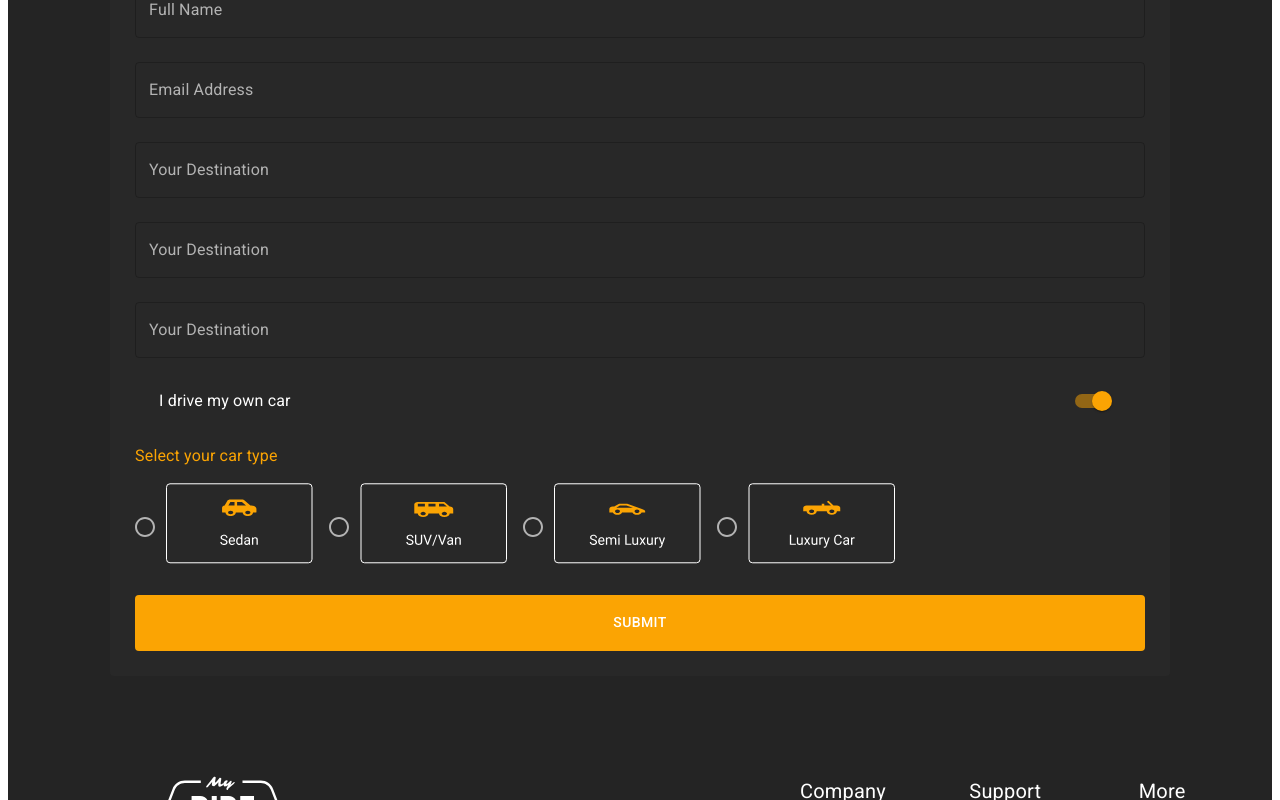
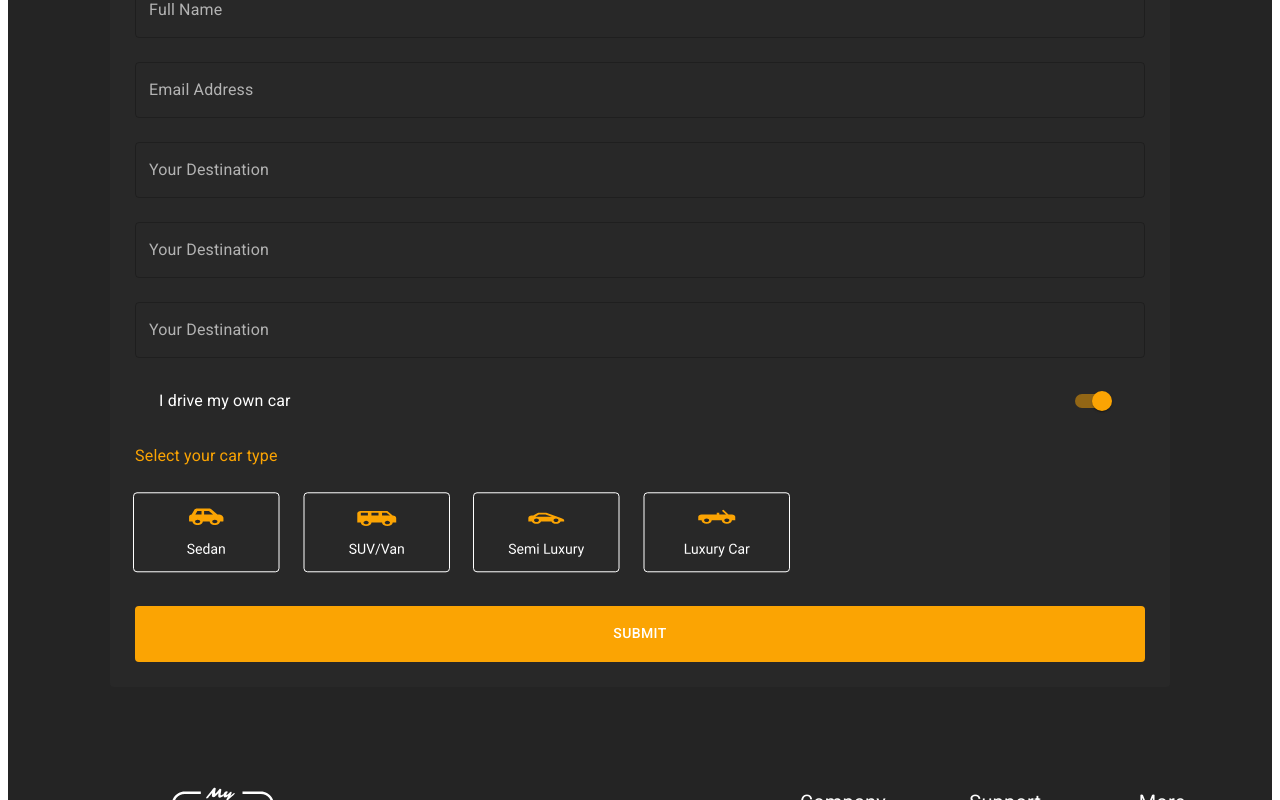
Before and after one commit to marcorezon/Compass-PB---Projeto-3, a React (Vite) app: page /home in a window 1280 px wide. Both pictures are taken after a click on the element 1081 px from the left and 2398 px from the top of the page. Shown: the part 1998-2798 px from the top of the page. Built offline with nearby package versions, Linux system fonts and the light colour scheme.

Commit message:
Added radio input icon design

```diff
--- a/src/shared/components/register.tsx
+++ b/src/shared/components/register.tsx
@@ -125,8 +125,16 @@ export const RegisterForm = () => {
                                 <FormControlLabel
                                     key={category.radioValue}
                                     value={category.radioValue}
-                                    control={<Radio />}
-                                    label={<img src={category.imageLink} alt={category.altContent} />}
+                                    control={
+                                        <Radio
+                                            icon={<img src={category.imageLink} alt="" />}
+                                            checkedIcon={<img src={category.imageLink} alt=""/>}
+                                            sx={{
+                                                '&.Mui-checked': {
+                                                  opacity: "0.3"
+                                                },
+                                              }}
+                                        />}
                                 />
                             );
                         })}
```
